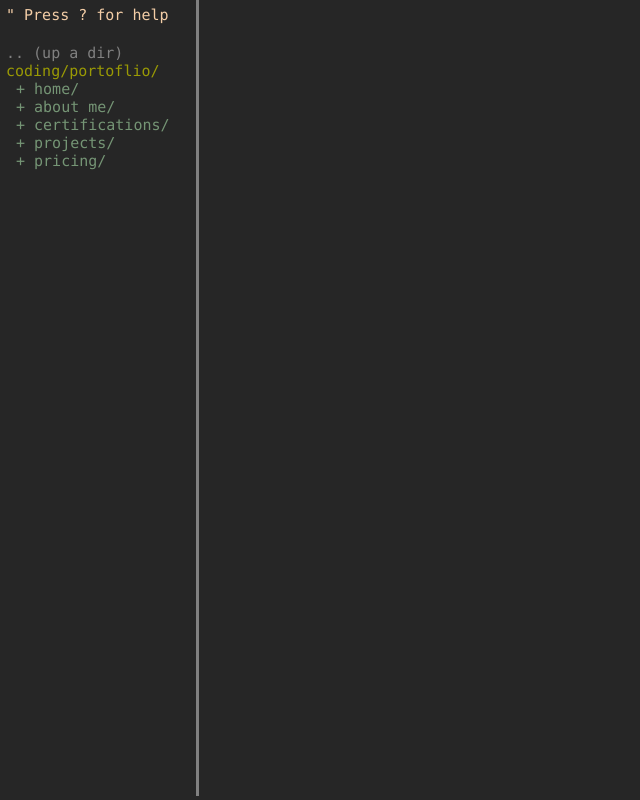
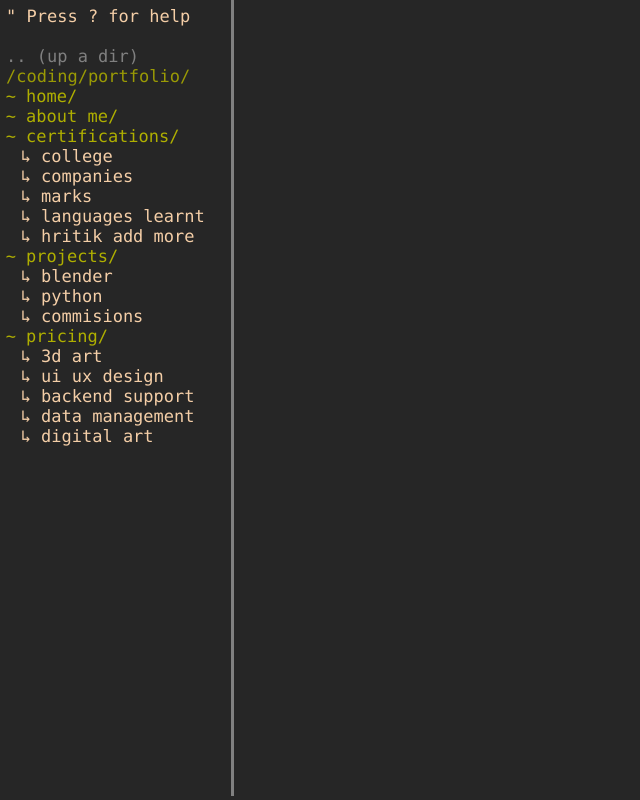
Before and after one commit to arnavsaxena62/binaryfest-arnav-hritik, a plain HTML site: page index.html in a window 1280 px wide. Shown: the whole page, without its empty margins (0-640 px from the left). Drawn offline with Linux system fonts and the light colour scheme.

Commit message:
navbar redone using lists

```diff
--- a/index.html
+++ b/index.html
@@ -6,7 +6,8 @@
     <meta http-equiv="X-UA-Compatible" content="IE=edge">
     <meta name="viewport" content="width=device-width, initial-scale=1.0">
     <title>portfolio</title>
-    <link rel="stylesheet" href="styles.css">
+    <link rel="stylesheet" href="navbar.css">
+    <link rel="stylesheet" href="style.css">
     <link rel="preconnect" href="https://fonts.googleapis.com">
     <link rel="preconnect" href="https://fonts.gstatic.com" crossorigin>
     <link href="https://fonts.googleapis.com/css2?family=Anonymous+Pro&display=swap" rel="stylesheet">
@@ -16,14 +17,41 @@
     <div class="nodetree">
         <p class="nodetree-text">" Press ? for help</p>
         <p style="color: gray;">.. (up a dir)</p>
-        <p style="color: #9a9a05;">coding/portoflio/</p>
+        <p style="color: #9a9a05;">/coding/portfolio/</p>
         <div class="navbar-content">
 
-            <span>+ home/</span>
-            <span>+ about me/</span>
-            <span>+ certifications/</span>
-            <span>+ projects/</span>
-            <span>+ pricing/</span>
+            <ul>
+                <li class="li">
+                    <span>home/</span>
+                </li>
+                <li class="li"><span>about me/</span>
+                </li>
+                <li class="li"><span>certifications/</span>
+                    <ul class="indentedlist">
+                        <li><span>college</span></li>
+                        <li><span>companies</span></li>
+                        <li><span>marks</span></li>
+                        <li><span>languages learnt</span></li>
+                        <li><span>hritik add more</span></li>
+                    </ul>
+                </li>
+                <li class="li"><span>projects/</span>
+                    <ul class="indentedlist">
+                        <li><span>blender</span></li>
+                        <li><span>python</span></li>
+                        <li><span>commisions</span></li>
+                    </ul>
+                </li>
+                <li class="li"><span>pricing/</span>
+                    <ul class="indentedlist">
+                        <li><span>3d art</span></li>
+                        <li><span>ui ux design</span></li>
+                        <li><span>backend support</span></li>
+                        <li><span>data management</span></li>
+                        <li><span>digital art</span></li>
+                    </ul>
+                </li>
+            </ul>
         </div>
     </div>
     <div class="line"></div>
--- a/styles.css
+++ b/navbar.css
@@ -11,12 +11,6 @@ body {
     flex-direction: row;
 }
 
-/* .nodetree{
-    display: flex;
-    margin: 10px;
-    flex-direction: column;
-    padding: 10px;
-} */
 .nodetree {
     margin-top: 0;
     left: 0;
@@ -26,6 +20,19 @@ body {
     overflow-y: hidden;
 }
 
+
+.li{
+    list-style: "~";
+    margin-left: 10px;
+}
+
+.indentedlist{
+    margin-left: 15px;
+    color: #f4cea7;
+    list-style: "↳";
+}
+
+
 .nodetree-text {
     margin-bottom: 20px;
 }
@@ -33,7 +40,7 @@ body {
 .navbar-content {
     display: flex;
     flex-direction: column;
-    color: #759575;
+    color: #afaf00;
 }
 
 .navbar-content span {
@@ -46,15 +53,5 @@ body {
 .nodetree {
     padding: 6px 6px 6px 6px;
     text-decoration: none;
-    font-size: 15px;
+    font-size: 17px;
 }
-
-/* .line {
-    border-left: 1px solid grey;
-    border-right: 1px solid grey;
-    width: 1px;
-    background-color: grey;
-    height: 100vh;
-    position: relative;
-
-} */
```
Also changed, not shown: style.css (added).
